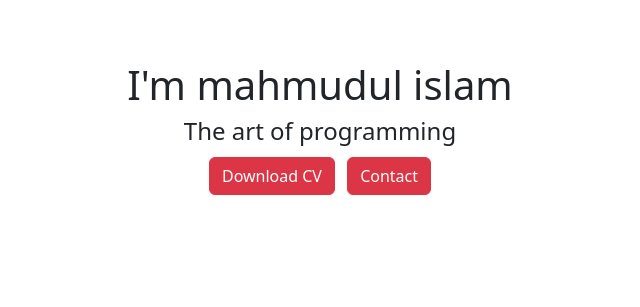
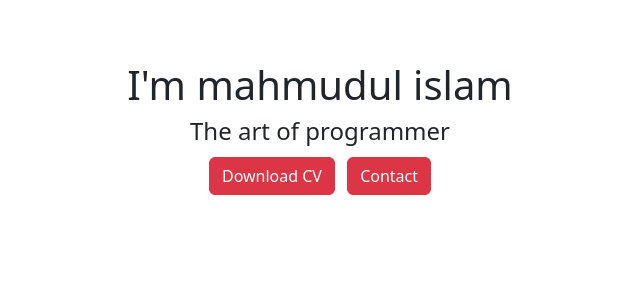
Before and after one commit to himelmahmud/portfolio, a plain HTML site: page index.html in a window 1280 px wide. Shown: the part 193-500 px from the top of the page, 0-640 px from the left. Drawn offline with nearby package versions, Linux system fonts and the light colour scheme.

Commit message:
the art of programmer

```diff
--- a/index.html
+++ b/index.html
@@ -64,7 +64,7 @@
                 <div class="col-md-6 text-center align-content-center">
                   <div class="p-5">
                     <h1>I'm mahmudul islam</h1>
-                    <h4>The art of programming</h4>
+                    <h4>The art of programmer</h4>
                     <button class="btn btn-danger m-1">Download CV</button>
                     <a class="btn btn-danger m-1" href="#simple-list-item-4">Contact</a>
                   </div>
```
